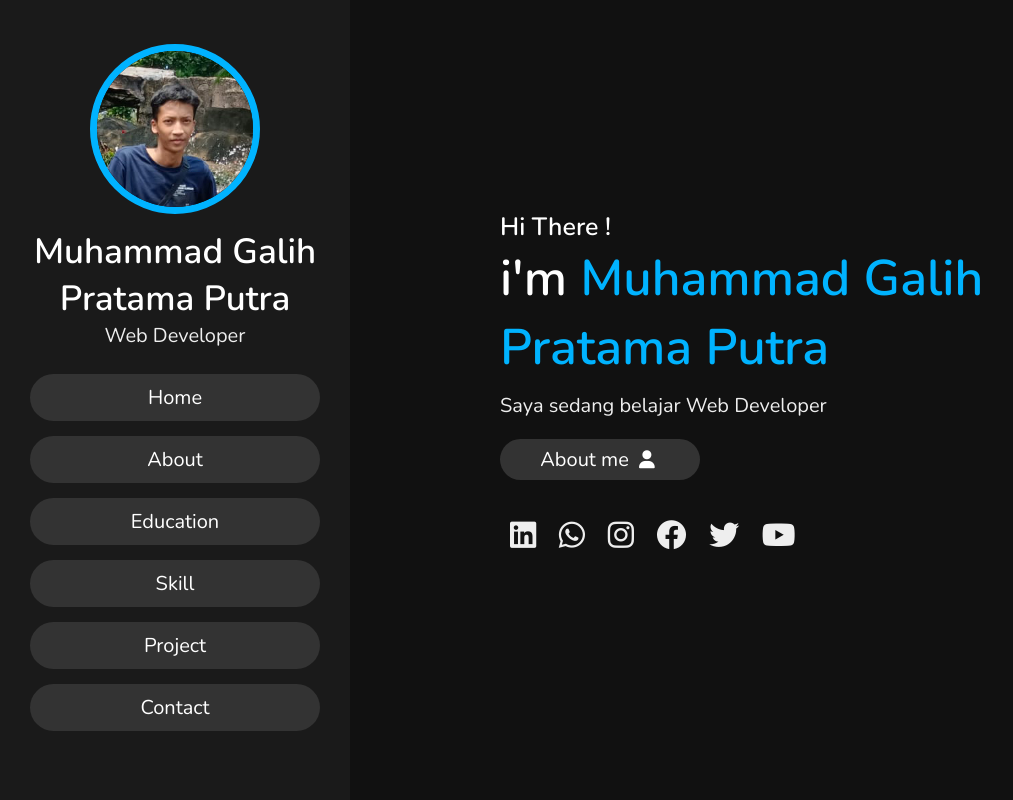
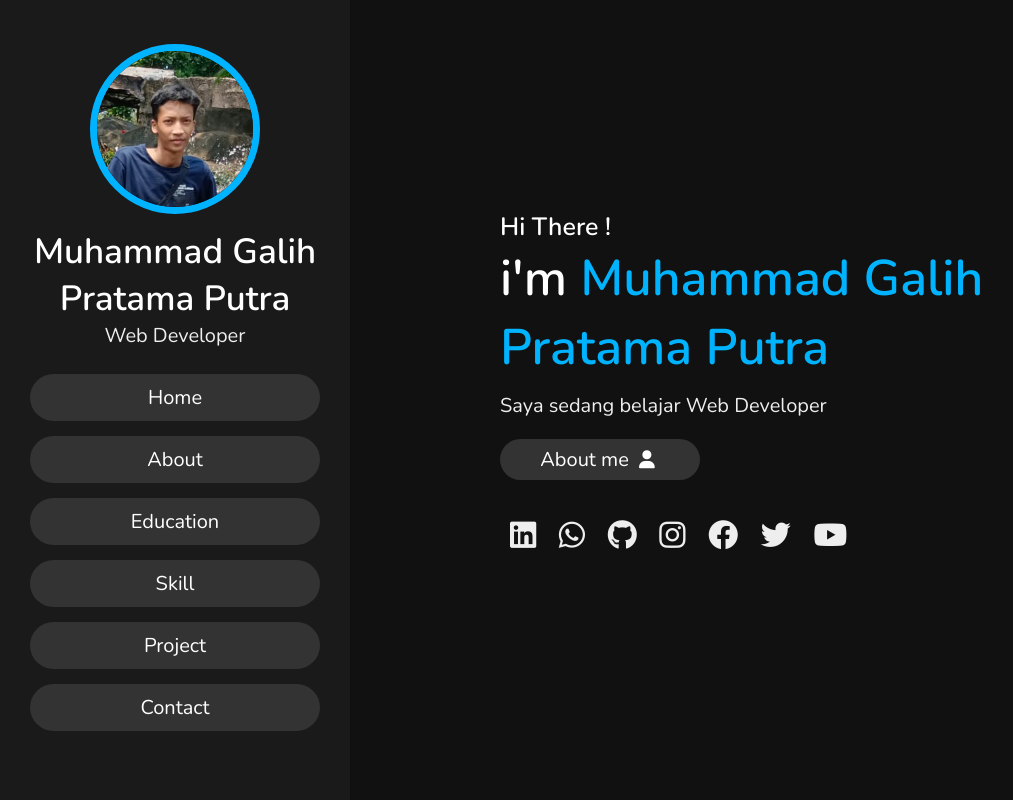
Before and after one commit to mgalihpp/portofolio-tugas, a plain HTML site: page index.html in a window 1280 px wide. Shown: the top 800 px of the page, without its empty margins (0-1013 px from the left). Drawn offline with nearby package versions, Linux system fonts and the light colour scheme.

Commit message:
add github link

```diff
--- a/index.html
+++ b/index.html
@@ -58,7 +58,8 @@
         <div class="icon">
             <a href=""><i class="fa-brands fa-linkedin"></i></a>
             <a href=""><i class="fa-brands fa-whatsapp"></i></a>
-            <a href=https://www.instagram.com/mgalihpp target="_blank"><i class="fa-brands fa-instagram"></i></a>
+            <a href="https://github.com/mgalihpp" target="_blank"><i class="fab fa-github"></i></a>
+            <a href="https://www.instagram.com/mgalihpp" target="_blank"><i class="fa-brands fa-instagram"></i></a>
             <a href=""><i class="fa-brands fa-facebook"></i></a>
             <a href=""><i class="fa-brands fa-twitter"></i></a>
             <a href=""><i class="fa-brands fa-youtube"></i></a>
```
